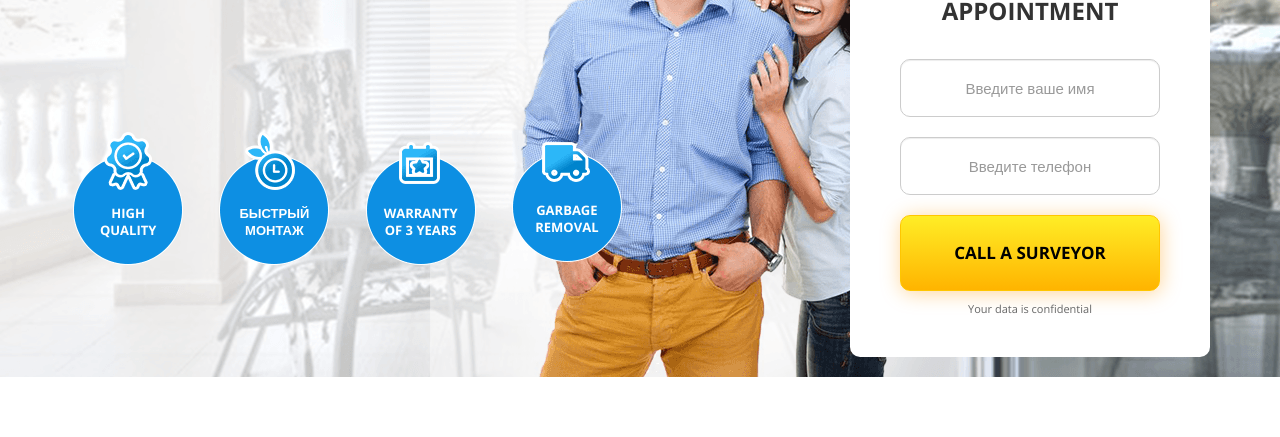
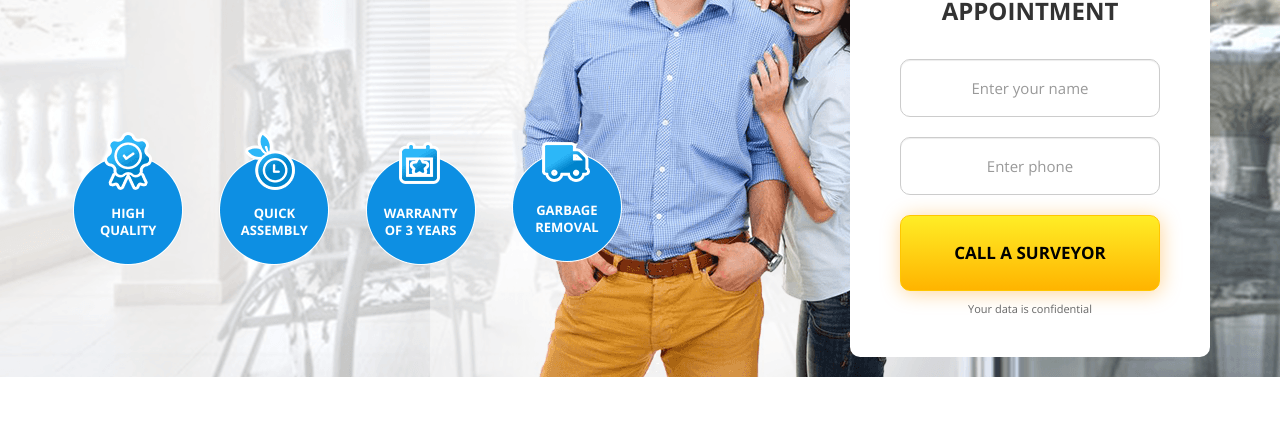
Before and after one commit to akio-q/irvas-windows, a website: page src/index.html in a window 1280 px wide. Shown: the part 363-800 px from the top of the page. Drawn offline with nearby package versions, Linux system fonts and the light colour scheme.

Commit message:
small fixes

```diff
--- a/src/index.html
+++ b/src/index.html
@@ -84,7 +84,7 @@
                <div class="col-sm-3 col-xs-6">
                  <div class="main_features_block">
                    <img src="assets/img/main/icons/time.png" alt="">
-                   <p>Быстрый <br>монтаж</p>
+                   <p>Quick <br>assembly</p>
                  </div>
                </div>
 
@@ -101,17 +101,15 @@
                    <p>Garbage <br>removal</p>
                  </div>
                </div>
-
              </div>
-
             </div>
           </div>
 
           <div class="col-lg-4 col-lg-offset-2 col-md-5 col-md-offset-0 col-sm-8 col-sm-offset-2 col-xs-12 wow fadeInRight">
             <form class="form main_form" action="#">
               <h2>Make an appointment today for a <br><span>free measuring appointment</span></h2>
-              <input class="form-control form_input" name="user_name" required type="text" placeholder="Введите ваше имя">
-              <input class="form-control form_input" name="user_phone" required type="text" placeholder="Введите телефон">
+              <input class="form-control form_input" name="user_name" required type="text" placeholder="Enter your name">
+              <input class="form-control form_input" name="user_phone" required type="text" placeholder="Enter phone">
               <button class="text-uppercase btn-block button" name="submit" type="submit">Call a surveyor</button>
               <p class="form_notice">Your data is confidential</p>
             </form>
@@ -414,8 +412,8 @@
               <div class="col-lg-4 col-lg-offset-0 col-md-6 col-md-offset-3 col-sm-8 col-sm-offset-2 col-xs-12">
                 <form class="form main_form decoration_form" action="#">
                   <h2>Make an appointment today for a <br><span>free measuring appointment</span></h2>
-                  <input class="form-control form_input" name="user_name" required type="text" placeholder="Введите ваше имя">
-                  <input class="form-control form_input" name="user_phone" required type="text" placeholder="Введите телефон">
+                  <input class="form-control form_input" name="user_name" required type="text" placeholder="Enter your name">
+                  <input class="form-control form_input" name="user_phone" required type="text" placeholder="Enter phone">
                   <button class="text-uppercase btn-block button" name="submit" type="submit">Call a surveyor!</button>
                   <p class="form_notice">Your data is confidential</p>
                 </form>
@@ -472,8 +470,8 @@
               <div class="col-lg-4 col-lg-offset-0 col-md-6 col-md-offset-3 col-sm-8 col-sm-offset-2 col-xs-12">
                 <form class="form main_form decoration_form" action="#">
                   <h2>Make an appointment today for a <br><span>free measuring appointment</span></h2>
-                  <input class="form-control form_input" name="user_name" required type="text" placeholder="Введите ваше имя">
-                  <input class="form-control form_input" name="user_phone" required type="text" placeholder="Введите телефон">
+                  <input class="form-control form_input" name="user_name" required type="text" placeholder="Enter your name">
+                  <input class="form-control form_input" name="user_phone" required type="text" placeholder="Enter phone">
                   <button class="text-uppercase btn-block button" name="submit" type="submit">Call a surveyor!</button>
                   <p class="form_notice">Your data is confidential</p>
                 </form>
@@ -524,8 +522,8 @@
               <div class="col-lg-4 col-lg-offset-0 col-md-6 col-md-offset-3 col-sm-8 col-sm-offset-2 col-xs-12">
                 <form class="form main_form decoration_form" action="#">
                   <h2>Make an appointment today for a <br><span>free measuring appointment</span></h2>
-                  <input class="form-control form_input" name="user_name" required type="text" placeholder="Введите ваше имя">
-                  <input class="form-control form_input" name="user_phone" required type="text" placeholder="Введите телефон">
+                  <input class="form-control form_input" name="user_name" required type="text" placeholder="Enter your name">
+                  <input class="form-control form_input" name="user_phone" required type="text" placeholder="Enter phone">
                   <button class="text-uppercase btn-block button" name="submit" type="submit" >Call a surveyor!</button>
                   <p class="form_notice">Your data is confidential</p>
                 </form>
@@ -583,8 +581,8 @@
               <div class="col-lg-4 col-lg-offset-0 col-md-6 col-md-offset-3 col-sm-8 col-sm-offset-2 col-xs-12">
                 <form class="form main_form decoration_form" action="#">
                   <h2>Make an appointment today for a <br><span>free measuring appointment</span></h2>
-                  <input class="form-control form_input" name="user_name" required type="text" placeholder="Введите ваше имя">
-                  <input class="form-control form_input" name="user_phone" required type="text" placeholder="Введите телефон">
+                  <input class="form-control form_input" name="user_name" required type="text" placeholder="Enter your name">
+                  <input class="form-control form_input" name="user_phone" required type="text" placeholder="Enter phone">
                   <button class="text-uppercase btn-block button" name="submit" type="submit">Call a surveyor!</button>
                   <p class="form_notice">Your data is confidential</p>
                 </form>
@@ -726,8 +724,8 @@
           <div class="col-lg-4 col-lg-offset-3 col-md-5 col-md-offset-1 col-sm-8 col-sm-offset-2 wow fadeInRight">
             <form class="form main_form" action="#">
               <h2>Make an appointment today for a <br><span>free measuring appointment</span></h2>
-              <input class="form-control form_input" name="user_name" required type="text" placeholder="Введите ваше имя">
-              <input class="form-control form_input" name="user_phone" required type="text" placeholder="Введите телефон">
+              <input class="form-control form_input" name="user_name" required type="text" placeholder="Enter your name">
+              <input class="form-control form_input" name="user_phone" required type="text" placeholder="Enter phone">
               <button class="text-uppercase btn-block button" name="submit" type="submit">Call a surveyor!</button>
               <p class="form_notice">Your data is confidential</p>
             </form>
@@ -807,8 +805,8 @@
                 <div class="popup_form">
                     <form class="form" action="#">
                       <h2>Enter your details <br>and click book a call</h2>
-                        <input class="form-control form_input" name="user_name" required type="text" placeholder="Введите ваше имя">
-                        <input class="form-control form_input" name="user_phone" required type="text" placeholder="Введите телефон">
+                        <input class="form-control form_input" name="user_name" required type="text" placeholder="Enter your name">
+                        <input class="form-control form_input" name="user_phone" required type="text" placeholder="Enter phone">
                         <button class="text-uppercase btn-block button" name="submit" type="submit">Book a call</button>
                         <p class="form_notice">Call you back within 10 minutes</p>
                     </form>
@@ -825,8 +823,8 @@
                 <div class="popup_form">
                     <form class="form" action="#">
                       <h2>Make an appointment today for a <br><span>free measuring appointment</span></h2>
-                      <input class="form-control form_input" name="user_name" required type="text" placeholder="Введите ваше имя">
-                      <input class="form-control form_input" name="user_phone" required type="text" placeholder="Введите телефон">
+                      <input class="form-control form_input" name="user_name" required type="text" placeholder="Enter your name">
+                      <input class="form-control form_input" name="user_phone" required type="text" placeholder="Enter phone">
                       <button class="text-uppercase btn-block button" name="submit" type="submit">Call a surveyor!</button>
                       <p class="form_notice">Your data is confidential</p>
                     </form>
@@ -906,8 +904,8 @@
                 <div class="popup_form">
                     <form class="form" action="#">
                       <h2>Спасибо за обращение! <br>Leave your details</h2>
-                        <input class="form-control form_input" name="user_name" required type="text" placeholder="Введите ваше имя">
-                        <input class="form-control form_input" name="user_phone" required type="text" placeholder="Введите телефон">
+                        <input class="form-control form_input" name="user_name" required type="text" placeholder="Enter your name">
+                        <input class="form-control form_input" name="user_phone" required type="text" placeholder="Enter phone">
                         <button class="text-uppercase btn-block button" name="submit" type="submit">Calculate cost</button>
                         <p class="form_notice">Call you back within 10 minutes</p>
                     </form>
```
Also changed, not shown: src/assets/img/header/logo.png.
